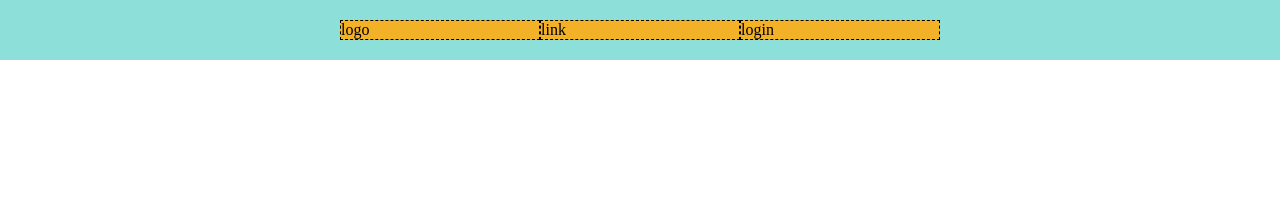
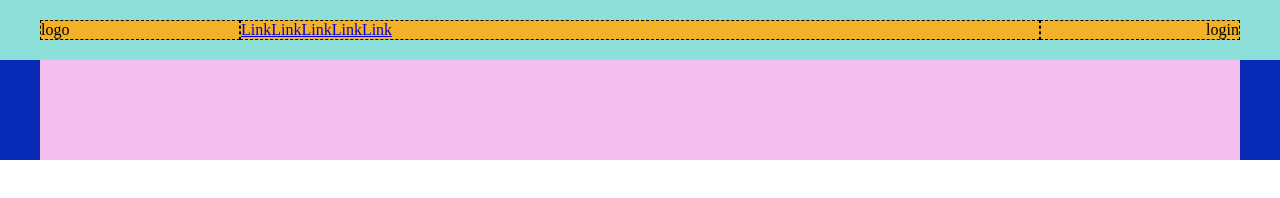
Before and after one commit to RiccardoPietrobon/htmlcss-struttura-discord, a plain HTML site: page index.html in a window 1280 px wide. Drawn offline with Linux system fonts and the light colour scheme.

Commit message:
list item

```diff
--- a/css/reset.css
+++ b/css/reset.css
@@ -20,3 +20,7 @@ picture,
 video {
 	max-width: 100%;
 }
+
+ul{
+	list-style: none;
+}
--- a/css/style.css
+++ b/css/style.css
@@ -2,7 +2,6 @@
 header{
     background-color: #8de0d9;
     padding: 20px;
-    display: flex;
     align-items: center;
 }
 
@@ -21,3 +20,27 @@ header{
 nav{
     flex-grow: 1;
 }
+
+ul{
+    display: flex;
+    align-items: center;
+}
+
+li{
+}
+
+
+
+.login{
+    text-align: right;
+}
+
+/* prima sezione */
+.sezione-a{
+    background-color: #072ab7;
+}
+
+.pink{
+    background-color: #f4beee;
+    height: 100px;
+}
--- a/index.html
+++ b/index.html
@@ -22,7 +22,13 @@
 				</div>
 
 				<nav>
-					link
+					<ul>
+						<li><a href="#">Link</a></li>
+						<li><a href="#">Link</a></li>
+						<li><a href="#">Link</a></li>
+						<li><a href="#">Link</a></li>
+						<li><a href="#">Link</a></li>
+					</ul>
 				</nav>
 
 				<div class="login">
@@ -31,6 +37,10 @@
 			</div>
 		</header>
 
+		<section class="sezione-a">
+			<div class="pink container"></div>
+		</section>
+
 
 </body>
 
```
